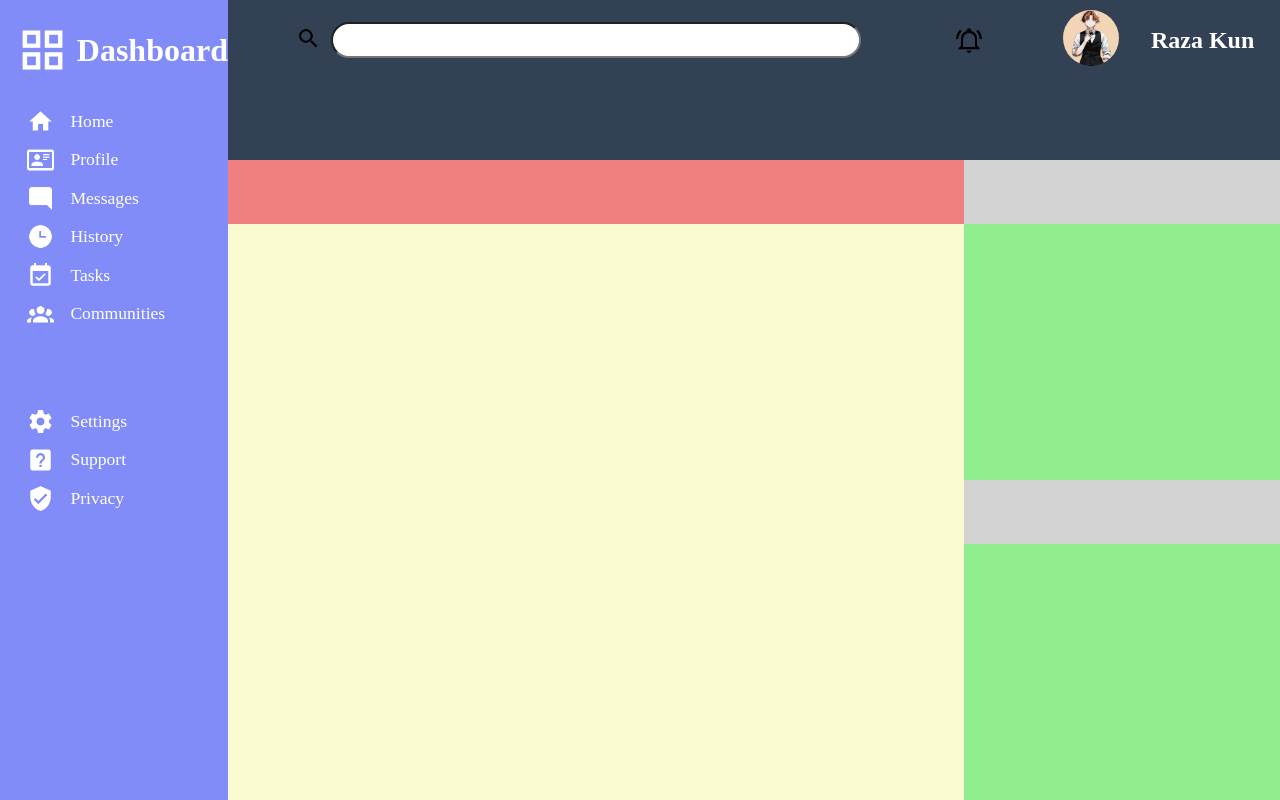
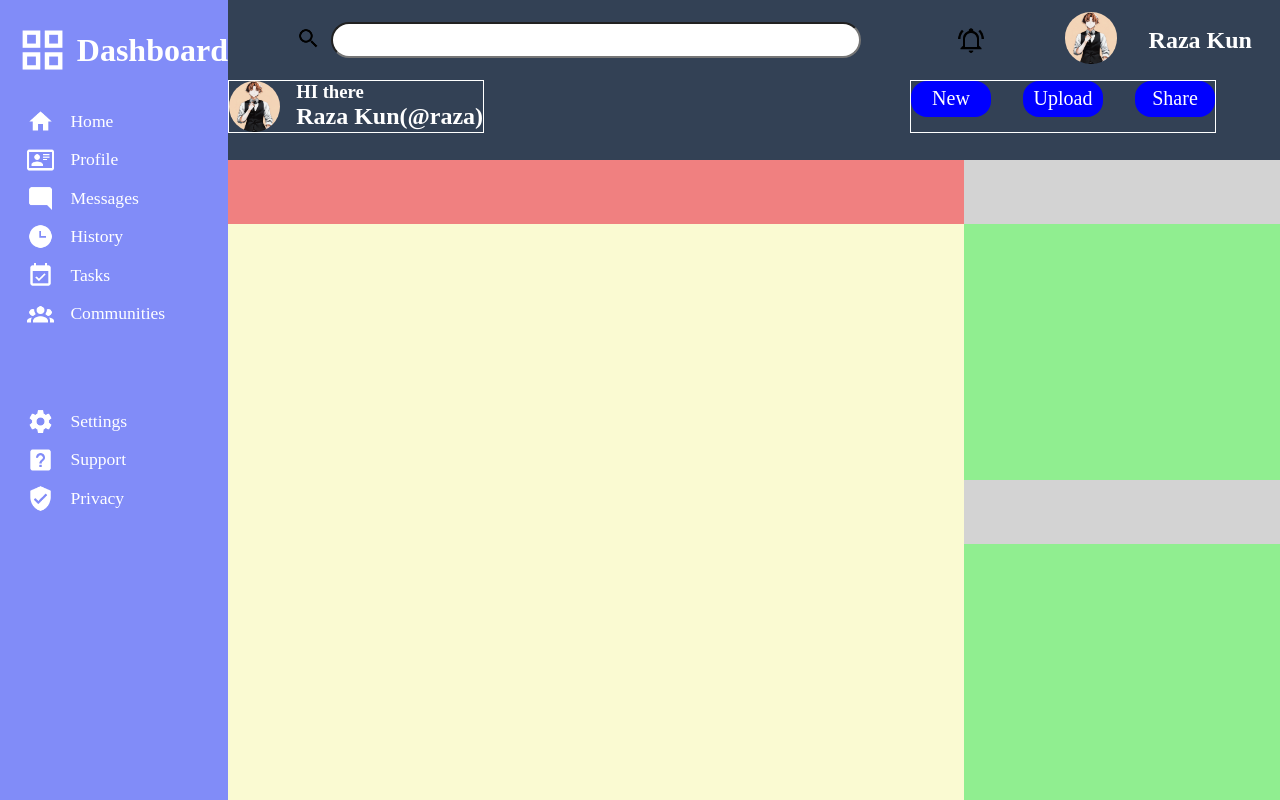
Before and after one commit to RazaNaqsh/Project-AdminDashboard, a plain HTML site: page index.html in a window 1280 px wide. Drawn offline with Linux system fonts and the light colour scheme.

Commit message:
Header part2 layout set

```diff
--- a/index.html
+++ b/index.html
@@ -34,7 +34,18 @@
                 </div>
             </div>
             <div class="header-main">
-
+                <div class="header-main-info">
+                    <img src="images/ayanokoji.png" class="profile-logo" alt="">
+                    <div class="main-info-intro">
+                        <h3>HI there</h3>
+                        <h2>Raza Kun(@raza)</h2>
+                    </div>
+                </div>
+                <div class="header-main-tabs">
+                    <div class="main-tabs"><a href="#">New</a></div>
+                    <div class="main-tabs"><a href="#">Upload</a></div>
+                    <div class="main-tabs"><a href="#">Share</a></div>
+                </div>
             </div>
         </div>
 
--- a/style.css
+++ b/style.css
@@ -1,8 +1,6 @@
 * {
 	margin: 0;
 	padding: 0;
-	/* to customize */
-	/* border: 1px solid white; */
 }
 :root {
 	--header-bg: #334155;
@@ -80,14 +78,44 @@ button img {
 	height: 35%;
 }
 img.profile-logo {
-	height: 3.5rem;
-	width: 3.5rem;
+	height: 3.2rem;
+	width: 3.2rem;
 	border-radius: 50%;
 }
-.nav-profile-title h2 {
+.main-header h2,
+.main-header h3,
+a {
 	color: white;
+	text-decoration: none;
+}
+.header-main > * {
+	border: 1px solid white;
+}
+.header-main,
+.header-main-info,
+.header-main-tabs {
+	display: flex;
+	gap: 1rem;
 }
 .header-main {
+	justify-content: space-between;
+}
+.header-main-tabs {
+	gap: 2rem;
+	margin-right: 4rem;
+	/* margin-top: 1rem; */
+}
+.main-tabs {
+	background-color: blue;
+	height: 70%;
+	width: 5rem;
+	border-radius: 1rem 1rem;
+	display: flex;
+	justify-content: center;
+	align-items: center;
+}
+.main-tabs a {
+	font-size: 1.25rem;
 }
 
 /* main sidebar */
```
